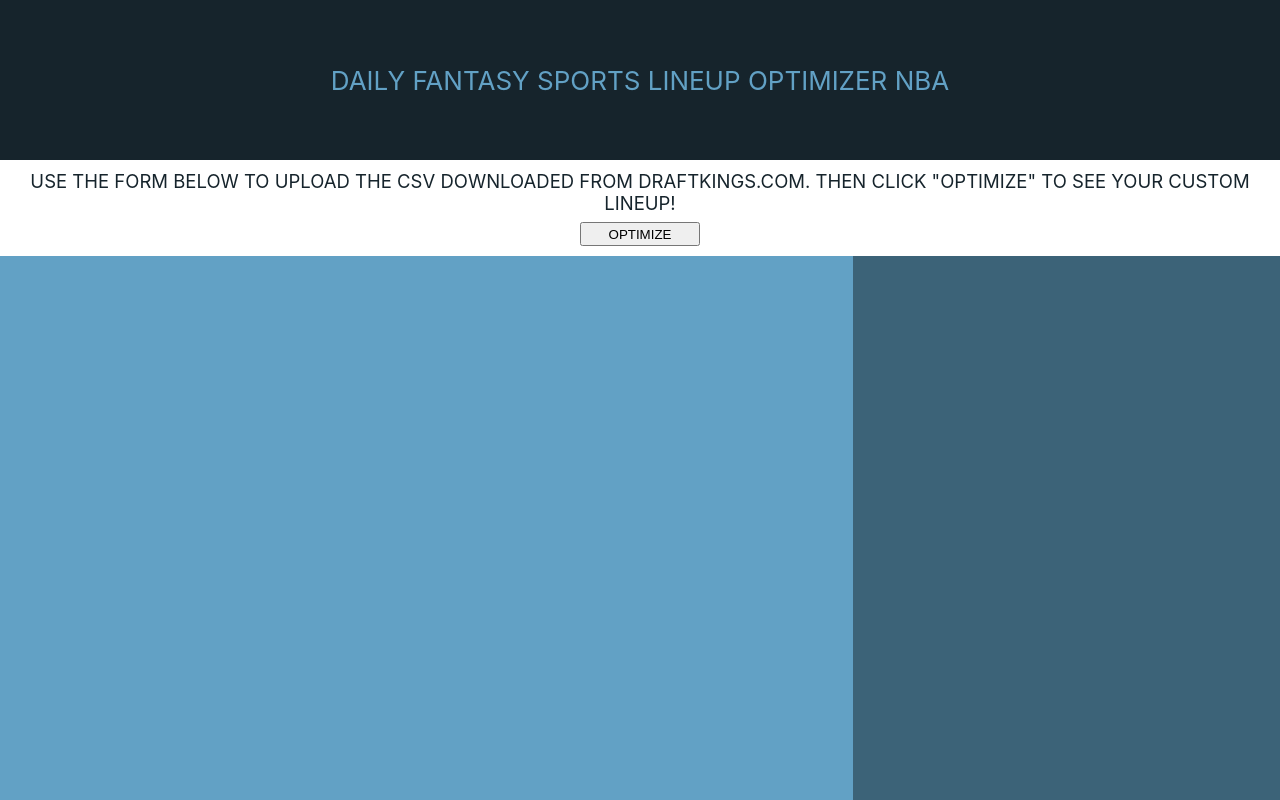
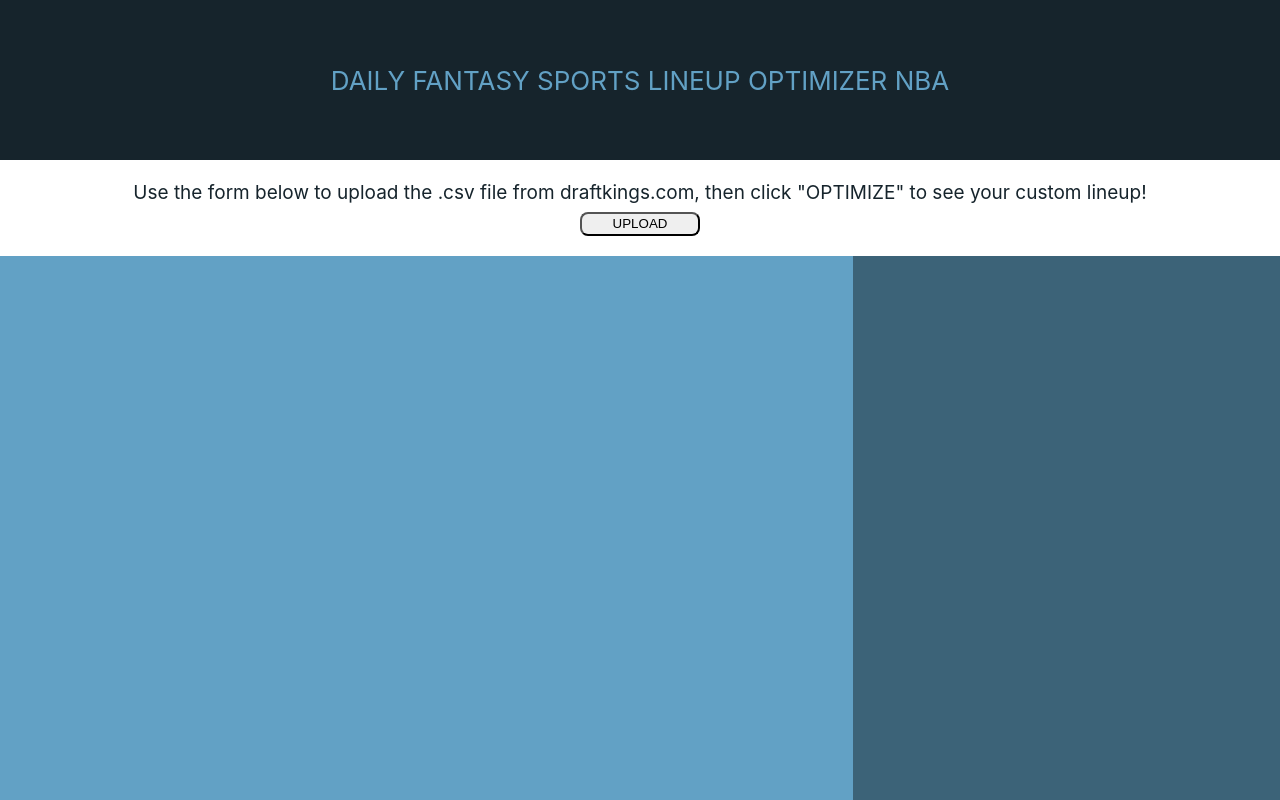
Before and after one commit to taylorhasal/dfs-optimizer-nba, a React (Create React App) app: page / in a window 1280 px wide. Built offline with nearby package versions, Linux system fonts and the light colour scheme.

Commit message:
added upload button, attempting file upload

```diff
--- a/src/App.css
+++ b/src/App.css
@@ -49,7 +49,7 @@
   grid-column-end: 4;
   grid-row-start: 1;
   grid-row-end: 2;
-  font-size: calc(2.5px + 2vmin);
+  font-size: calc(3px + 2vmin);
   color: #16242C;
 }
 
@@ -74,6 +74,7 @@
 }
 
 #Optimize-Btn{
+  border-radius: 1vh;
   margin-top: 1vh;
   height: 3vh;
   width: 15vh;
--- a/src/App.js
+++ b/src/App.js
@@ -11,8 +11,8 @@ class App extends Component {
         </header>
         <div className="Container">
           <div className="Info">
-            <div className="Info-Text">USE THE FORM BELOW TO UPLOAD THE CSV DOWNLOADED FROM DRAFTKINGS.COM. THEN CLICK "OPTIMIZE" TO SEE YOUR CUSTOM LINEUP!</div>
-            <button id="Optimize-Btn">OPTIMIZE</button>
+            <div className="Info-Text">Use the form below to upload the .csv file from draftkings.com, then click "OPTIMIZE" to see your custom lineup!</div>
+            <button id="Optimize-Btn">UPLOAD</button>
           </div>
           <div className="Available-Players"></div>
           <div className="Current-Roster"></div>
```
